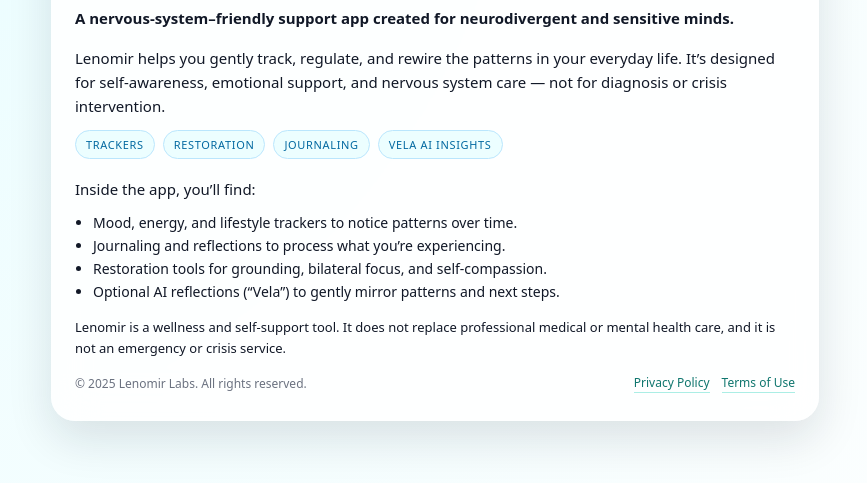
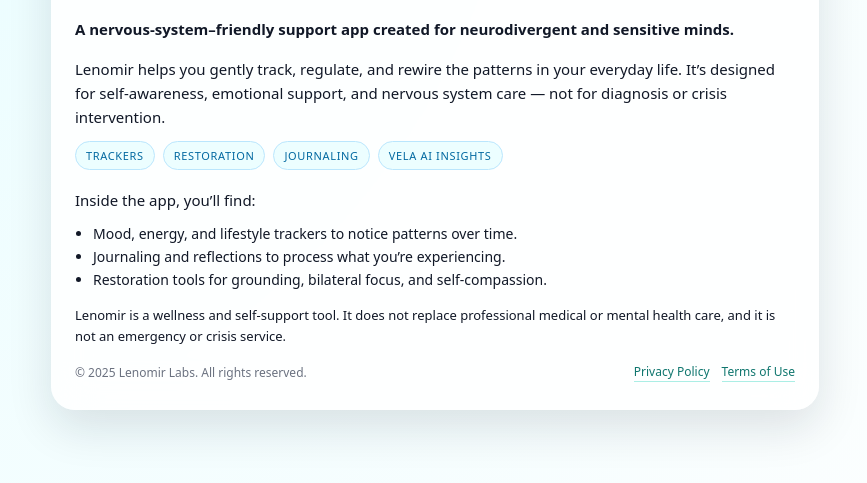
Before and after one commit to diamondsfoster-svg/lenomir-site, a plain HTML site: page index.html in a window 1280 px wide. Shown: the part 265-748 px from the top of the page, without its empty margins (205-1072 px from the left). Drawn offline with Linux system fonts and the light colour scheme.

Commit message:
Update index.html

```diff
--- a/index.html
+++ b/index.html
@@ -129,7 +129,7 @@
       <li>Mood, energy, and lifestyle trackers to notice patterns over time.</li>
       <li>Journaling and reflections to process what you’re experiencing.</li>
       <li>Restoration tools for grounding, bilateral focus, and self-compassion.</li>
-      <li>Optional AI reflections (“Vela”) to gently mirror patterns and next steps.</li>
+
     </ul>
 
     <p style="font-size: 13px; margin-top: 8px;">
```
